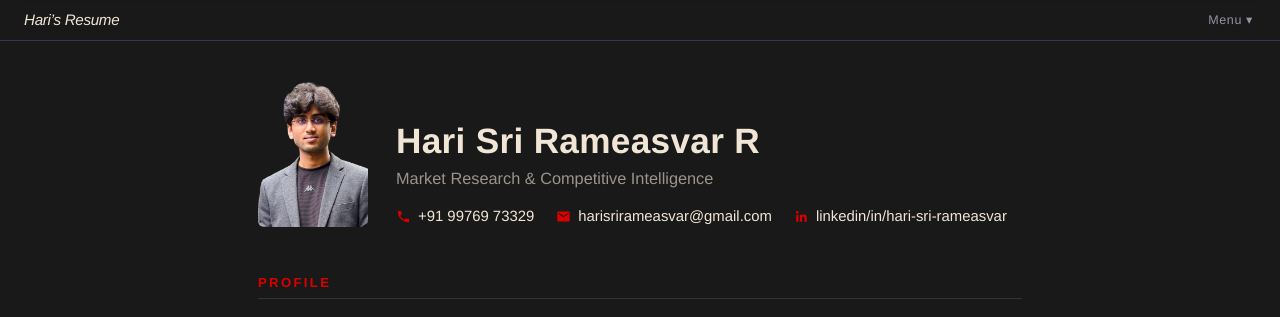
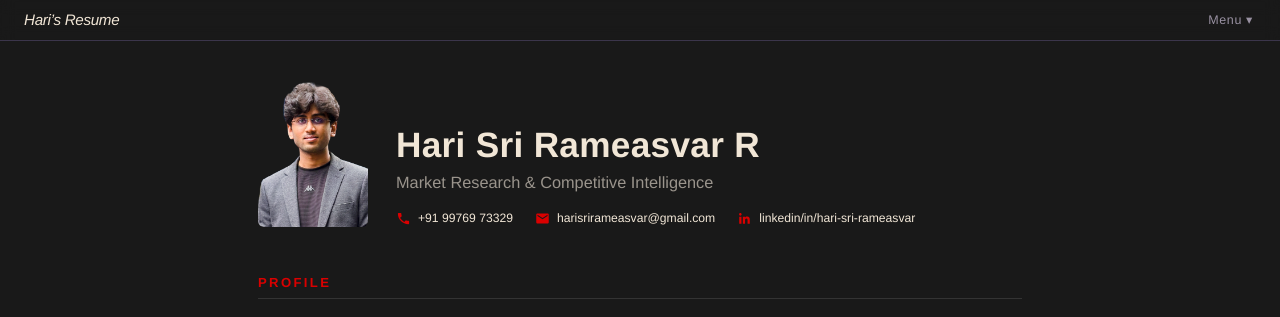
Before and after one commit to h-refs/h-refs.github.io, a Jekyll site: the page resume/index.html, which Jekyll copies as it is, in a window 1280 px wide. Shown: the top 317 px of the page. Built offline with Jekyll 4.4.1, drawn with Linux system fonts in a browser that asks for light colours.

Commit message:
Resume: contact row 2pt smaller

```diff
--- a/resume/index.html
+++ b/resume/index.html
@@ -28,7 +28,7 @@
   .identity img{width:110px; height:auto; flex:none; border-radius:6px;}
   h1{font-size:clamp(1.65rem, 6vw, 2.2rem); line-height:1.1; font-weight:700; letter-spacing:.3px;}
   .tagline{color:var(--mid); font-size:1.02rem; margin-top:6px;}
-  .contact{margin-top:14px; font-size:.93rem; display:flex; flex-wrap:wrap; gap:4px 22px;}
+  .contact{margin-top:14px; font-size:.76rem; display:flex; flex-wrap:wrap; gap:4px 22px;}
   .contact a{display:inline-flex; align-items:center; gap:7px; border-bottom:none;}
   .contact svg{width:15px; height:15px; fill:var(--red); flex:none;}
   header{margin-bottom:0; text-align:left;}
```
